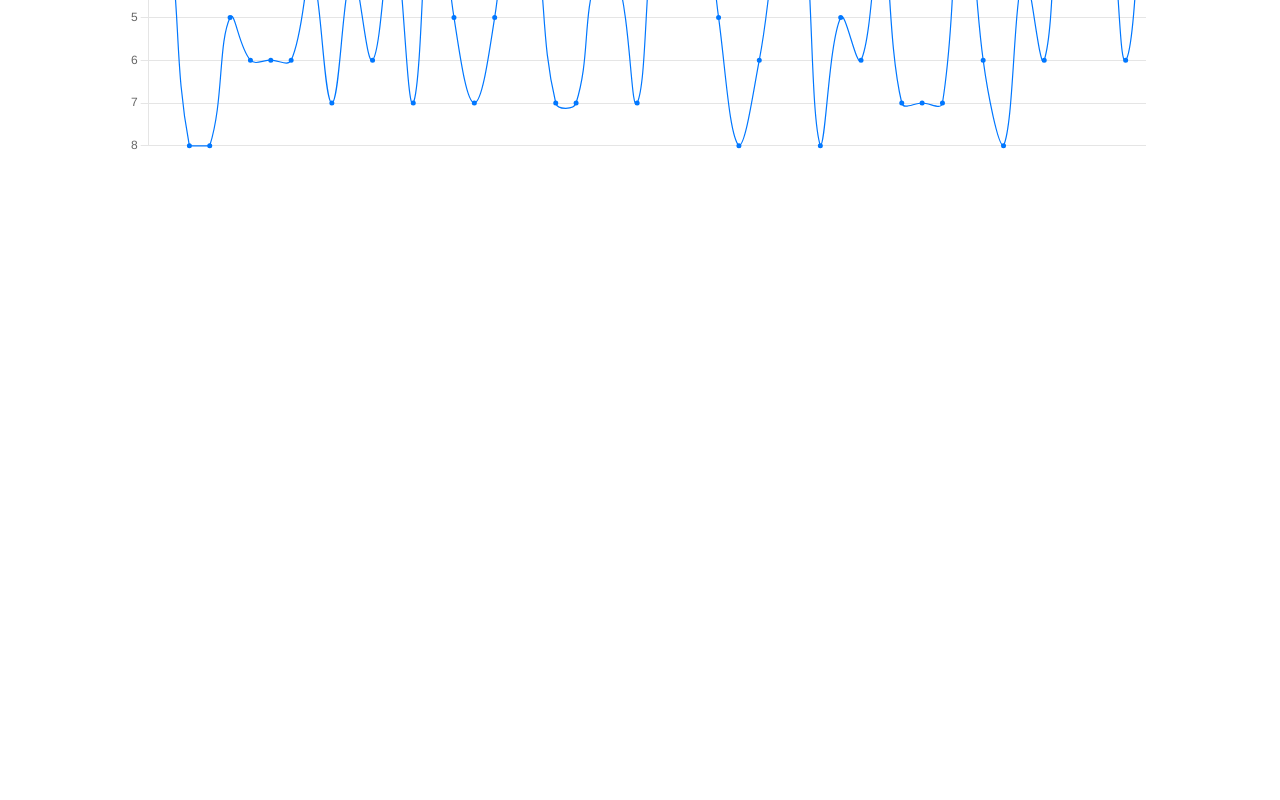
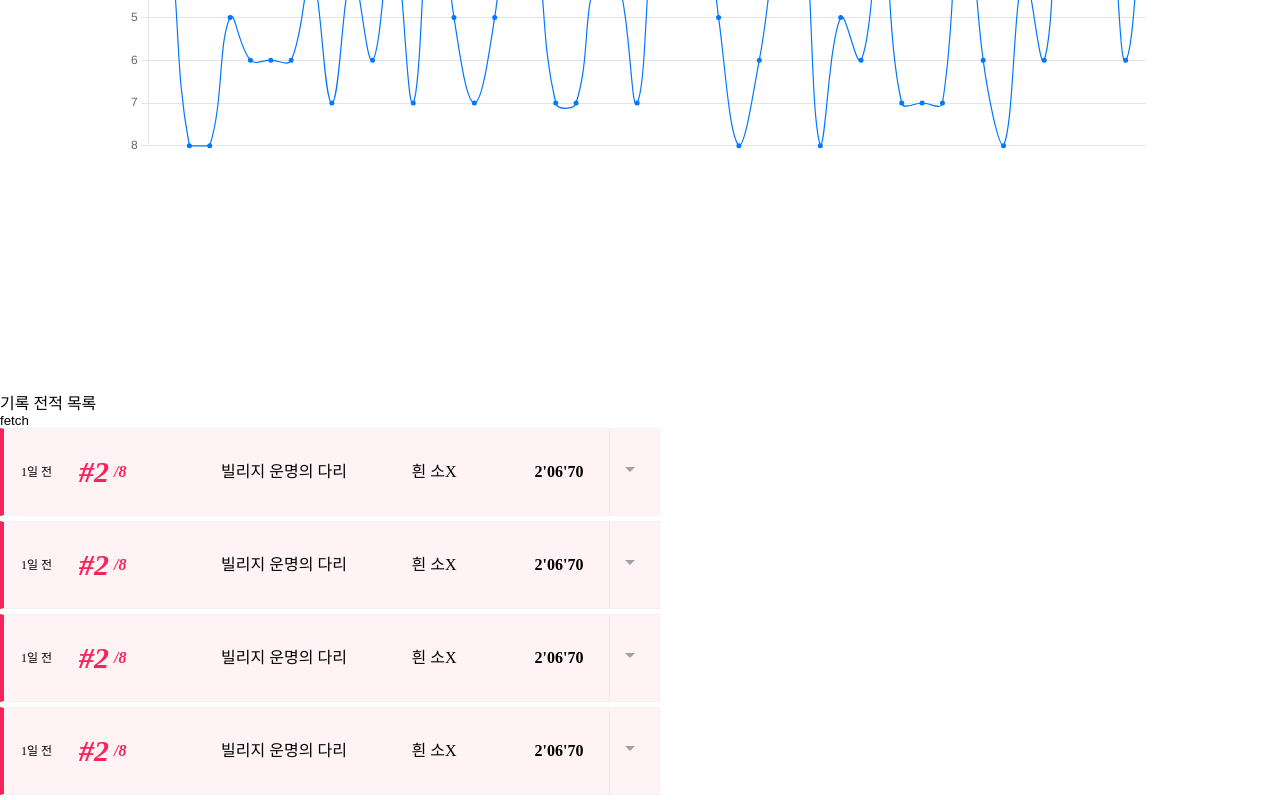
Before and after one commit to hinyc/wanted-codestates-project-10-2, a React (Create React App) app: page / in a window 1280 px wide. Shown: the part 1155-1955 px from the top of the page. Before the commit the page ends 1551 px from the top, so only its background shows below. Built offline with nearby package versions, Linux system fonts and the light colour scheme.

Commit message:
[Feat] 메인페이지에서 기록보드 리스트 렌더링

```diff
--- a/src/Pages/Main.js
+++ b/src/Pages/Main.js
@@ -6,6 +6,7 @@ import OverallRecord from '../Components/OverallRecord';
 import UserinfoBox from '../Components/UserinfoBox';
 import RankChangeChart from '../Components/RankChangeChart';
 import Matching from '../Components/Matching';
+import RecordListContainer from '../Components/RecordListContainer';
 
 const username = 'BBEESSTT';
 export default function Main() {
@@ -18,6 +19,7 @@ export default function Main() {
       <Box>
         <RankChangeChart />
       </Box>
+      <RecordListContainer />
     </>
   );
 }
```
